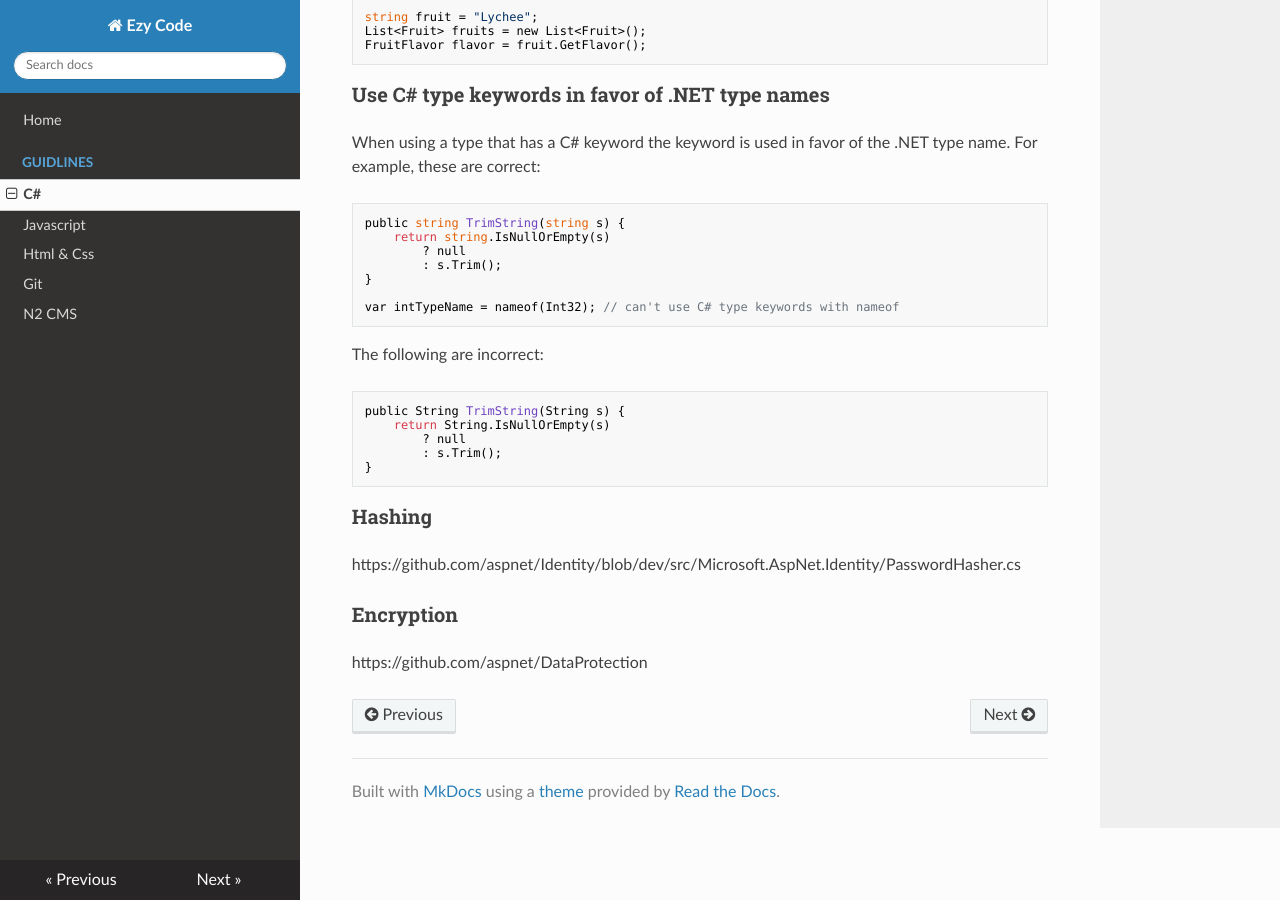
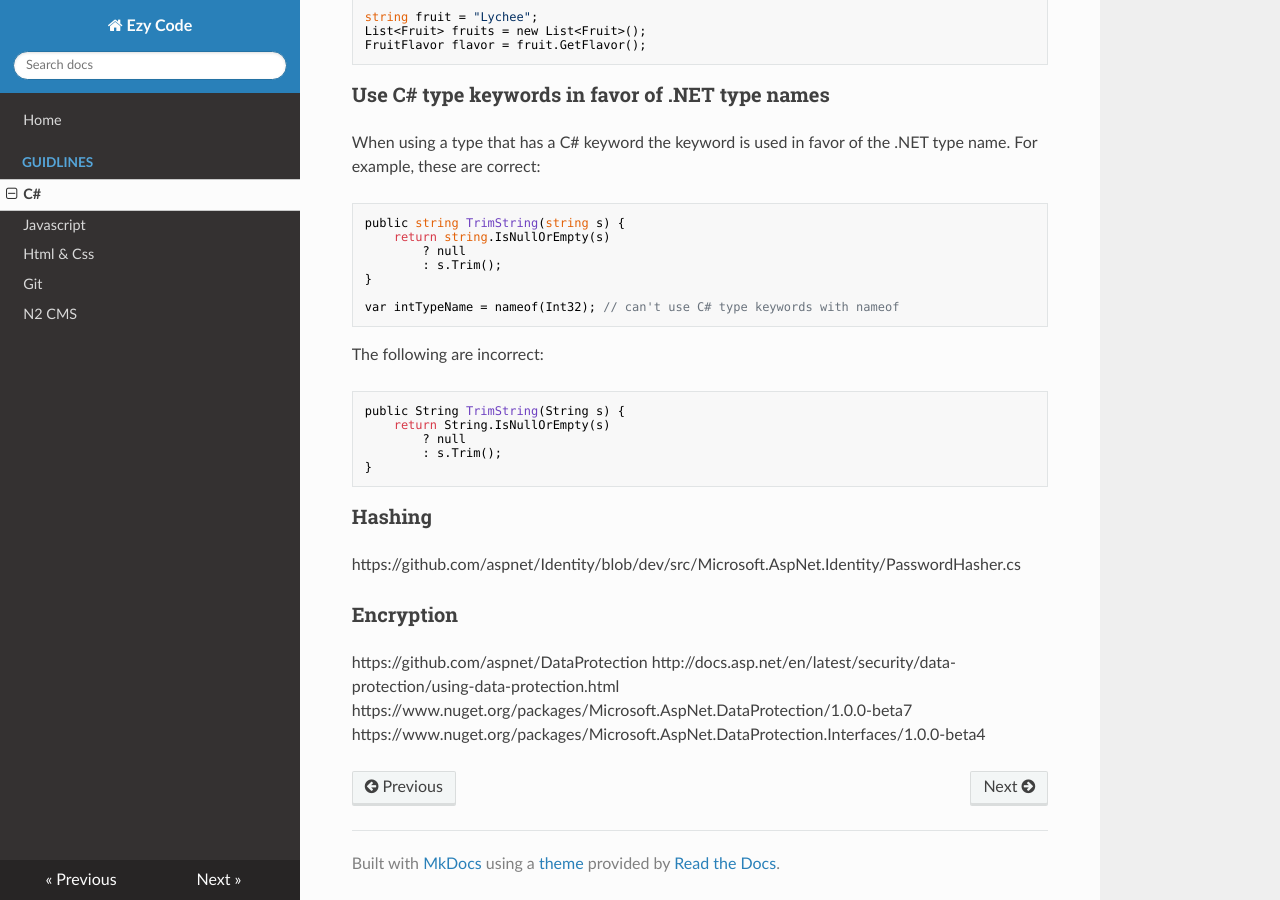
Before and after one commit to EzyWebwerkstaden/Docs, an MkDocs documentation site: the page built from docs/guidlines/csharp.md, in a window 1280 px wide and 900 px high, scrolled down 656 px. Built offline with MkDocs 1.6.1, drawn with Linux system fonts in a browser that asks for light colours; nearby versions of some CDN libraries; old or Windows-style settings are respelled for this version of MkDocs; some of the changed lines change nothing that is shown.

Commit message:
[FIX] lagt till fler länkar

```diff
--- a/docs/guidlines/csharp.md
+++ b/docs/guidlines/csharp.md
@@ -57,3 +57,6 @@ public String TrimString(String s) {
 https://github.com/aspnet/Identity/blob/dev/src/Microsoft.AspNet.Identity/PasswordHasher.cs
 ### Encryption
 https://github.com/aspnet/DataProtection
+http://docs.asp.net/en/latest/security/data-protection/using-data-protection.html
+https://www.nuget.org/packages/Microsoft.AspNet.DataProtection/1.0.0-beta7
+https://www.nuget.org/packages/Microsoft.AspNet.DataProtection.Interfaces/1.0.0-beta4
```
